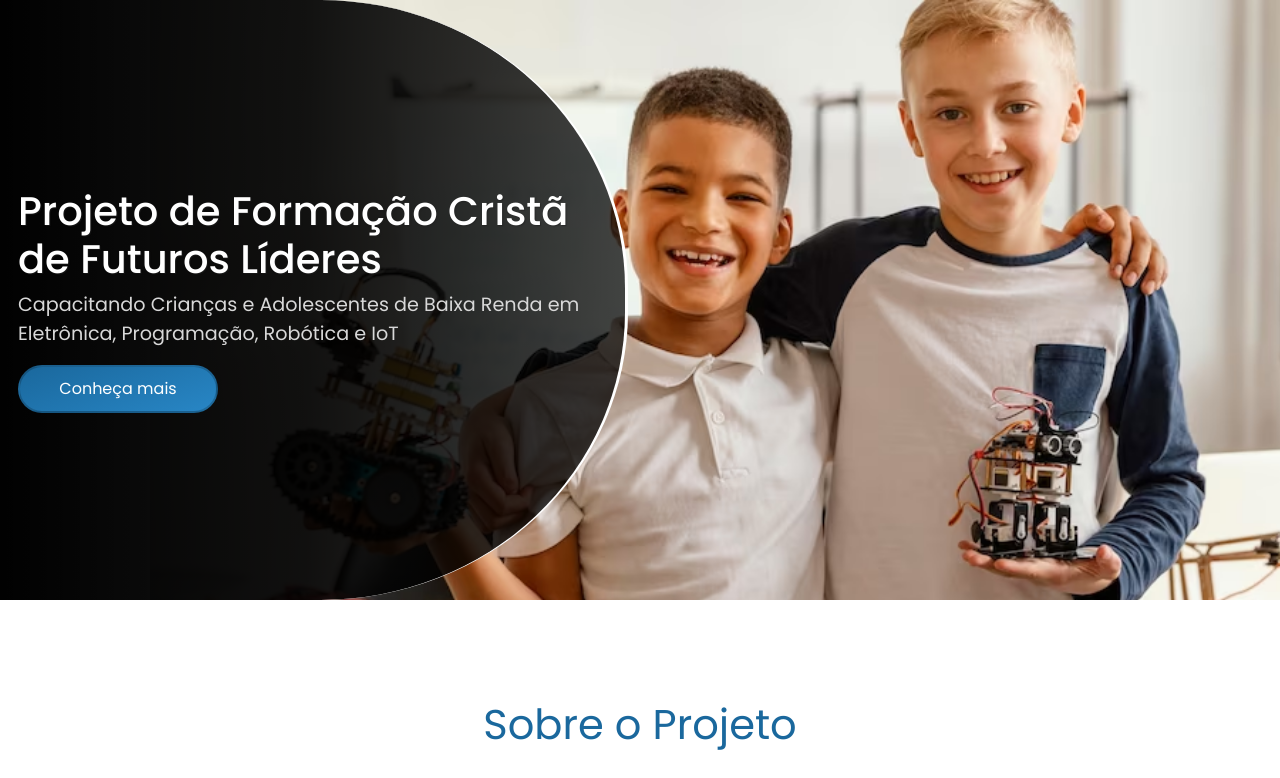
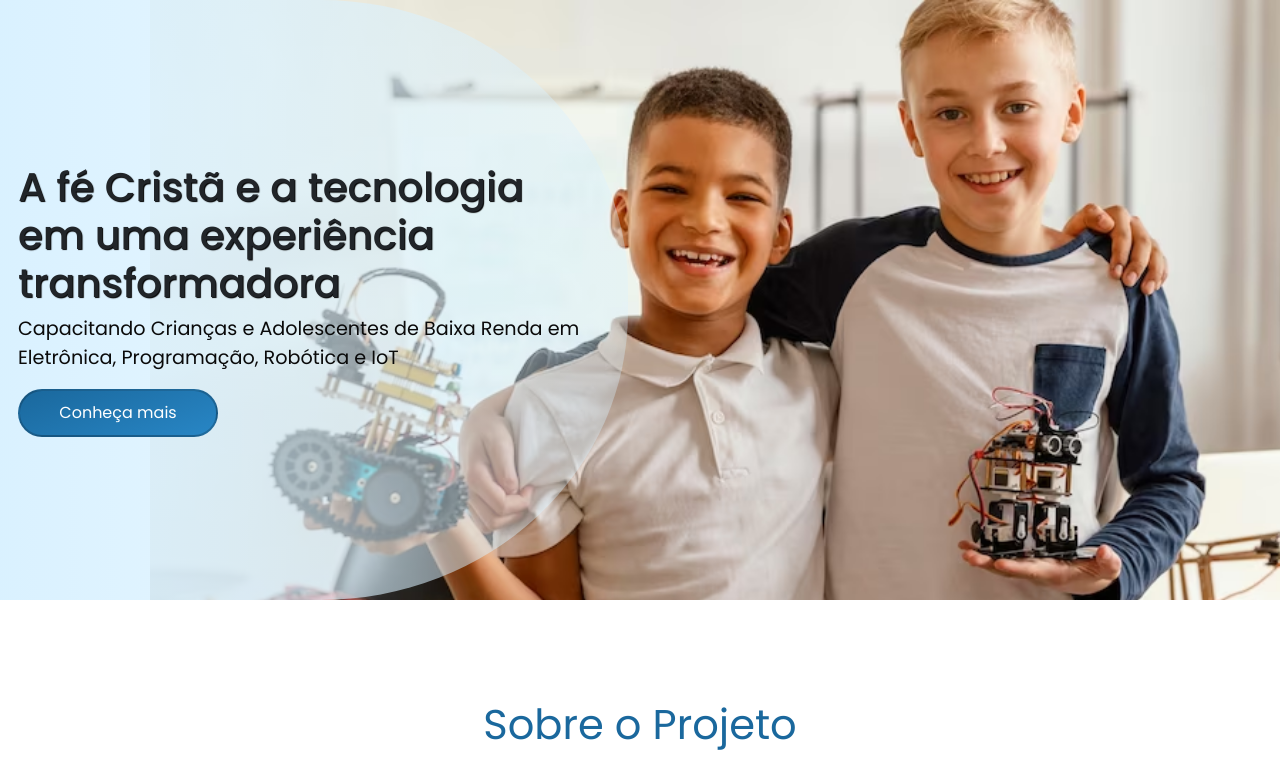
Before and after one commit to GleidistonJR/ISFN, a PHP site: page / in a window 1280 px wide. Shown: the part 95-873 px from the top of the page. Run offline with PHP 8.4, Linux system fonts and the light colour scheme.

Commit message:
teste mudança index

```diff
--- a/css/style.css
+++ b/css/style.css
@@ -101,21 +101,19 @@
     flex-direction: column;
     display: flex;
     justify-content: center;
-    background-image: linear-gradient(to left, #000000b9 ,#000000ec , #000000 );
+    background-image: linear-gradient(to right, #d9f1ff , #d9f1ff59 );
     height: 100%;
     padding: 30px;
-    color: white;
     border-radius:0 48% 48% 0;
-    border-right: 3px solid white;
 }
 
 #article-banner h2 {
     font-size: 2.5em;
-    text-shadow: 1px 1px 1px rgba(32, 32, 32, 0.589);
+    text-shadow: 1px 1px 1px rgb(0, 0, 0);
 }
 #article-banner p {
     font-size: 1.2em;
-    color: rgb(216, 216, 216);
+    color: rgb(10, 10, 10);
 }
 
 
--- a/index.html
+++ b/index.html
@@ -60,7 +60,7 @@
         <article class="container-fluid" id="article-banner">
             <aside class="row">
                 <div class="col-6" id="div-banner-txt">
-                    <h2>Projeto de Formação Cristã de Futuros Líderes</h2>
+                    <h2>A fé Cristã e a tecnologia em uma experiência transformadora</h2>
                     <p>Capacitando Crianças e Adolescentes de Baixa Renda em Eletrônica, Programação, Robótica e IoT</p>
                     <a href="#" class="btn">Conheça mais</a>
                 </div>
```
